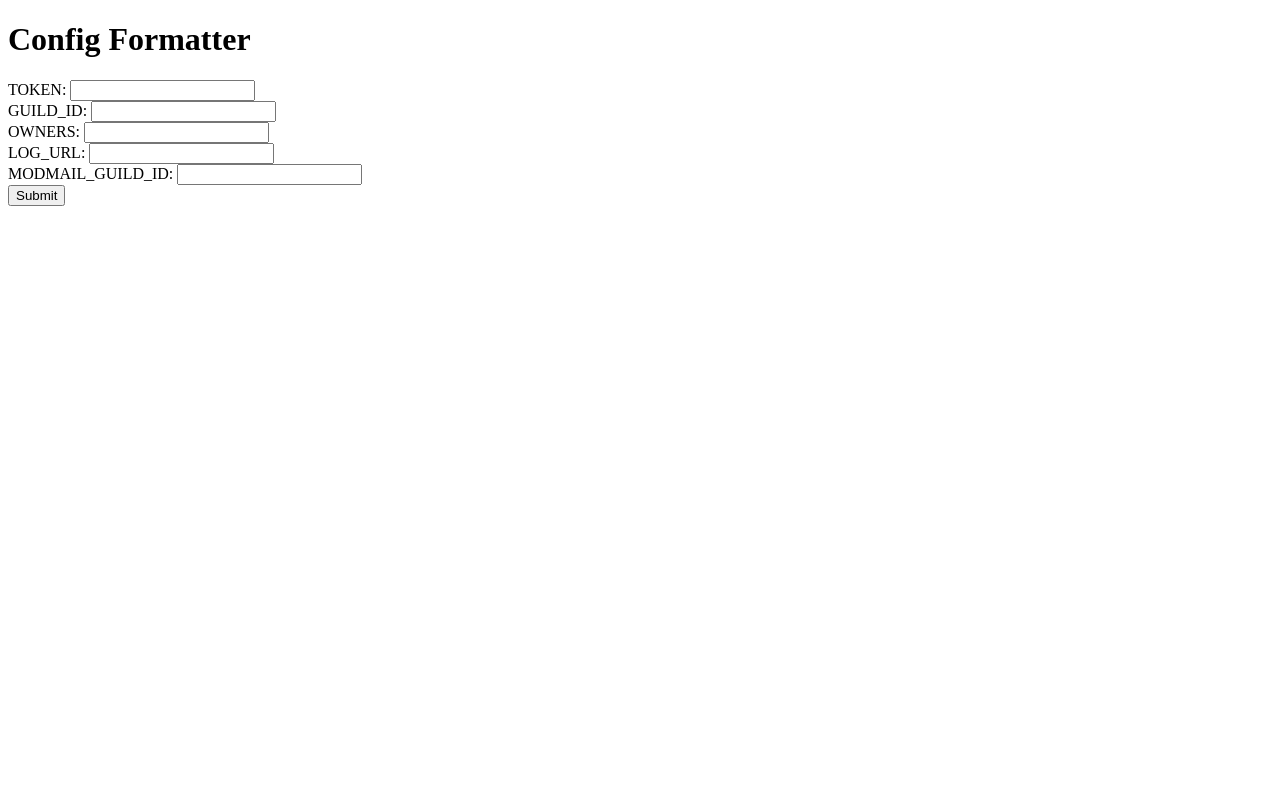
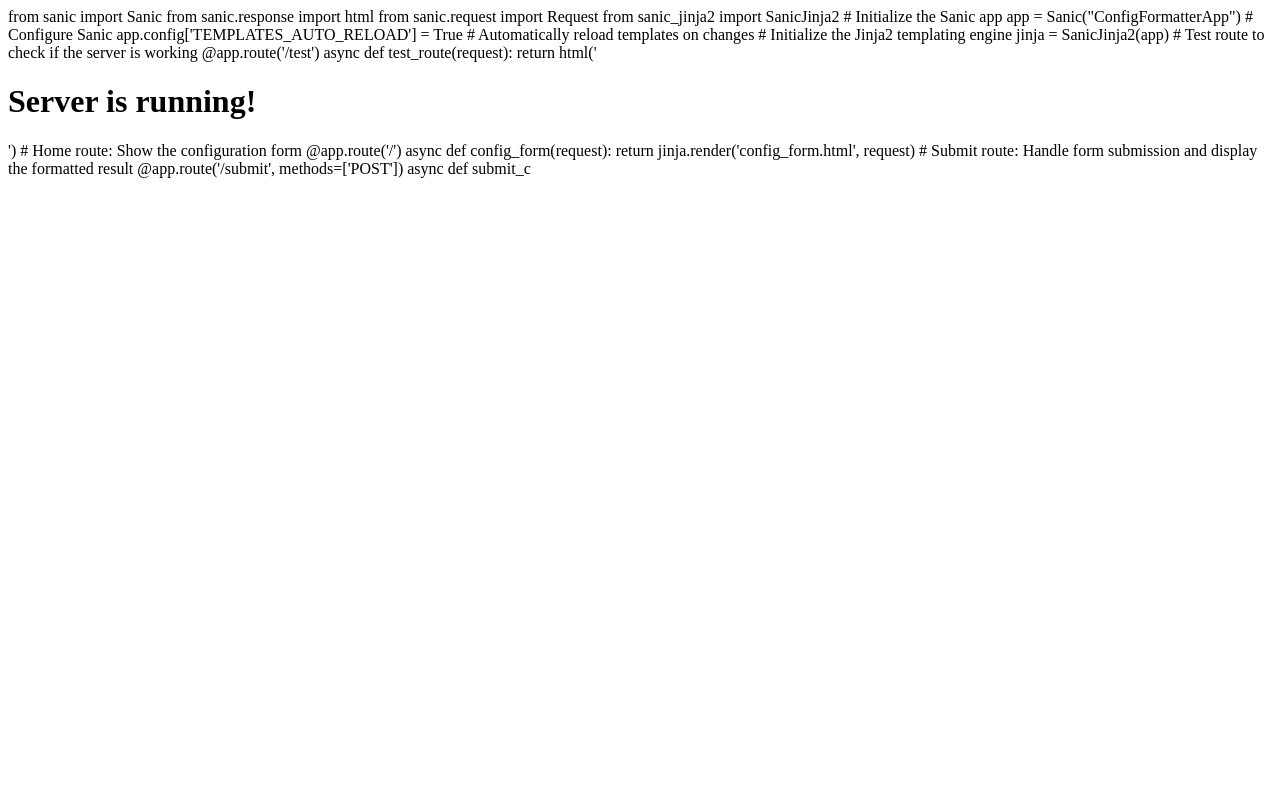
Before and after one commit to Cjverity01/tutorial, a Python web app: template templates/config_form.html in a window 1280 px wide. Run offline with Jinja, Linux system fonts and the light colour scheme; the template is opened without the code that fills it, so the values that code supplies are empty.

Commit message:
Update config_form.html

```diff
--- a/templates/config_form.html
+++ b/templates/config_form.html
@@ -1,34 +1,27 @@
-<!DOCTYPE html>
-<html lang="en">
-<head>
-    <meta charset="UTF-8">
-    <meta name="viewport" content="width=device-width, initial-scale=1.0">
-    <title>Config Formatter</title>
-</head>
-<body>
-    <h1>Config Formatter</h1>
-    <form action="/submit" method="POST">
-        <label for="token">TOKEN:</label>
-        <input type="text" id="token" name="token"><br>
+from sanic import Sanic
+from sanic.response import html
+from sanic.request import Request
+from sanic_jinja2 import SanicJinja2
 
-        <label for="guild_id">GUILD_ID:</label>
-        <input type="text" id="guild_id" name="guild_id"><br>
+# Initialize the Sanic app
+app = Sanic("ConfigFormatterApp")
 
-        <label for="owners">OWNERS:</label>
-        <input type="text" id="owners" name="owners"><br>
+# Configure Sanic
+app.config['TEMPLATES_AUTO_RELOAD'] = True  # Automatically reload templates on changes
 
-        <label for="log_url">LOG_URL:</label>
-        <input type="text" id="log_url" name="log_url"><br>
+# Initialize the Jinja2 templating engine
+jinja = SanicJinja2(app)
 
-        <label for="modmail_guild_id">MODMAIL_GUILD_ID:</label>
-        <input type="text" id="modmail_guild_id" name="modmail_guild_id"><br>
+# Test route to check if the server is working
+@app.route('/test')
+async def test_route(request):
+    return html('<h1>Server is running!</h1>')
 
-        <input type="submit" value="Submit">
-    </form>
+# Home route: Show the configuration form
+@app.route('/')
+async def config_form(request):
+    return jinja.render('config_form.html', request)
 
-    {% if formatted_output %}
-        <h2>Formatted Output:</h2>
-        <pre>{{ formatted_output }}</pre>
-    {% endif %}
-</body>
-</html>
+# Submit route: Handle form submission and display the formatted result
+@app.route('/submit', methods=['POST'])
+async def submit_c
```
